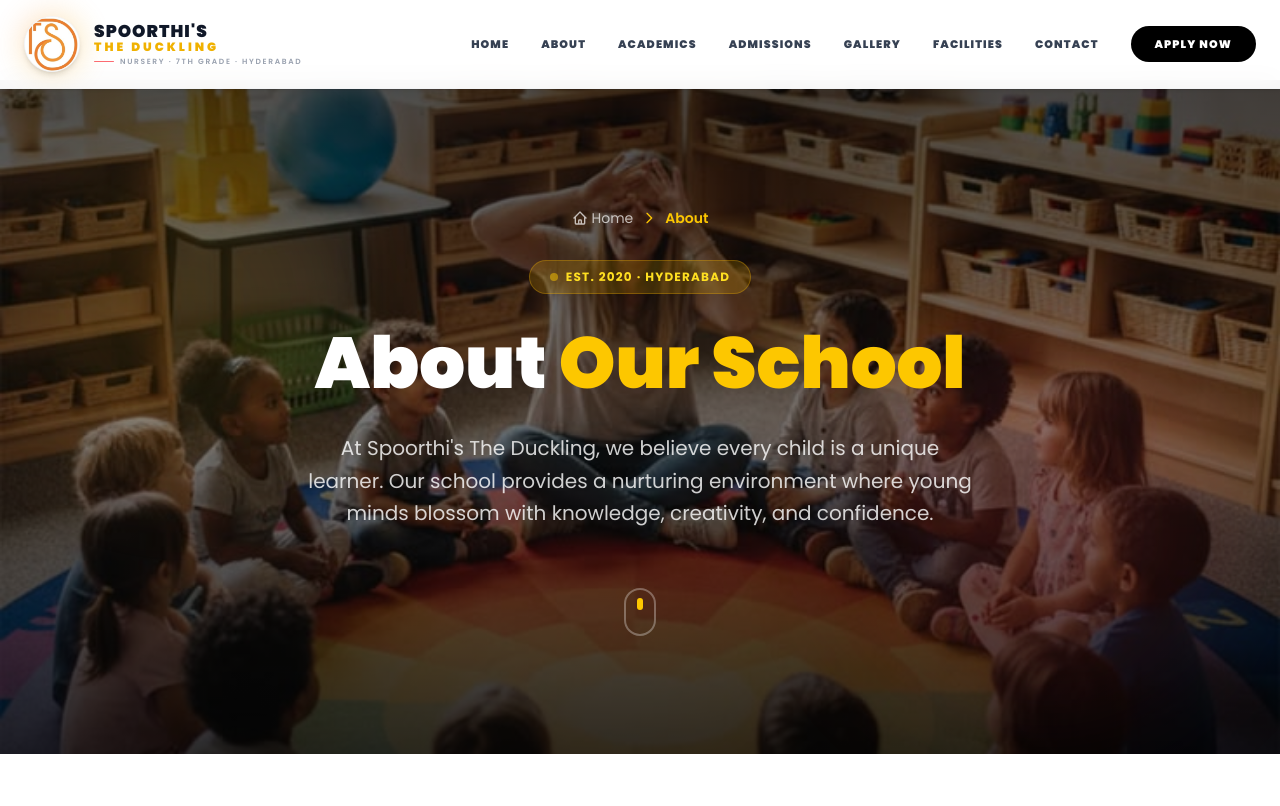
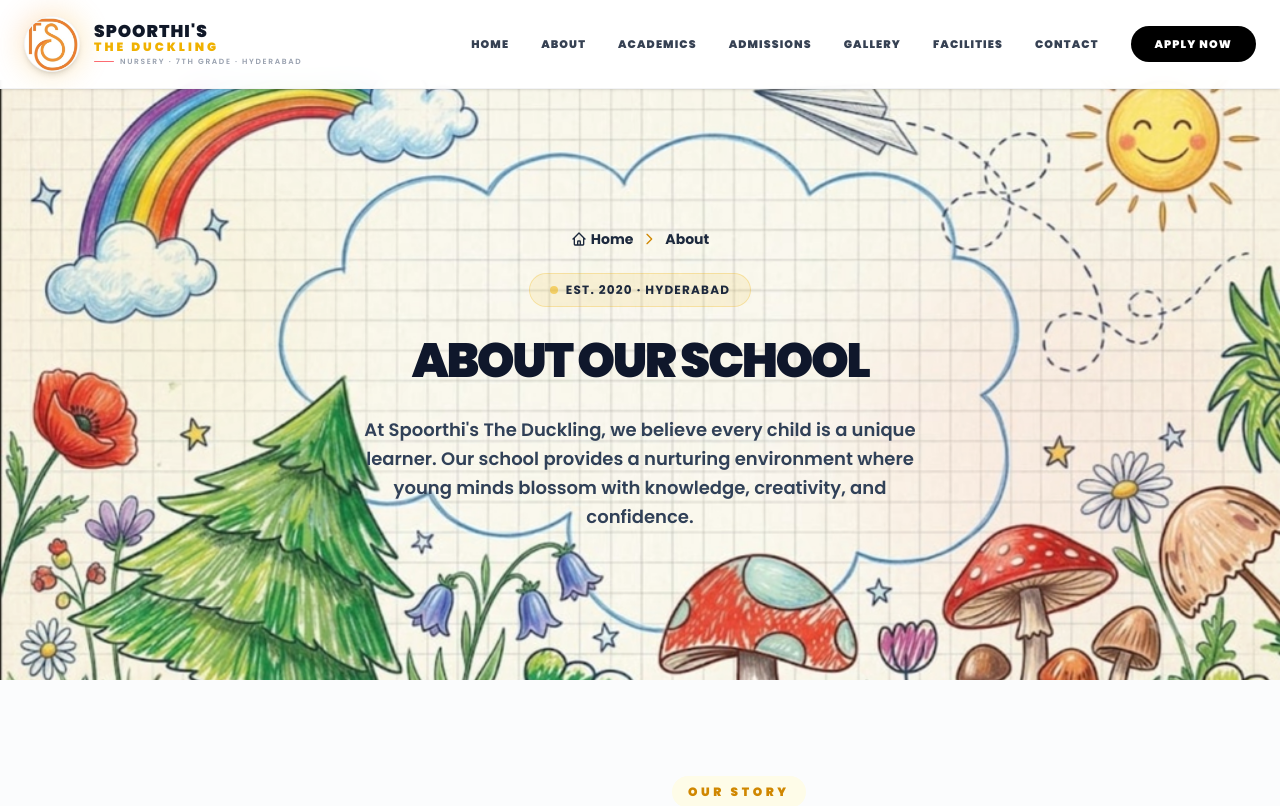
Before and after one commit to nadapanabhargavsai-creator/spoorthi-s-demo, a Next.js app: page /about in a window 1280 px wide. Shown: the top 806 px of the page. Built offline with nearby package versions, Linux system fonts and the light colour scheme.

Commit message:
Added new bg picture in about

```diff
--- a/app/(mainschool)/about/page.tsx
+++ b/app/(mainschool)/about/page.tsx
@@ -98,88 +98,70 @@ export default function AboutPage() {
     <main className="overflow-hidden">
 
       {/* ═══════════════════  HERO BANNER  ═══════════════════ */}
-      <section className="relative min-h-[70vh] flex items-center justify-center overflow-hidden">
+      <section className="relative min-h-[75vh] flex items-center justify-center overflow-hidden">
         {/* Background */}
         <div className="absolute inset-0">
           <img
-            src="/about.jpg"
-            alt="Spoorthi's The Duckling School Campus"
+            src="/about_kids_doodle.jpg"
+            alt="About Spoorthi's Kids Doodle Background"
             className="w-full h-full object-cover"
           />
-          <div className="absolute inset-0 bg-gradient-to-b from-black/70 via-black/50 to-black/80" />
+          <div className="absolute inset-0 bg-white/5" />
         </div>
 
         {/* Decorative elements */}
-        <div className="absolute top-20 left-10 w-72 h-72 rounded-full bg-yellow-500/10 blur-3xl" />
-        <div className="absolute bottom-10 right-10 w-96 h-96 rounded-full bg-red-500/10 blur-3xl" />
+        <div className="absolute top-20 left-10 w-72 h-72 rounded-full bg-yellow-500/5 blur-3xl" />
+        <div className="absolute bottom-10 right-10 w-96 h-96 rounded-full bg-red-500/5 blur-3xl" />
 
         {/* Content */}
-        <div className="relative z-10 text-center px-6 py-32 max-w-4xl mx-auto">
+        <div className="relative z-10 text-center px-6 py-16 max-w-3xl mx-auto">
+          <motion.div
+            initial={{ opacity: 0, scale: 0.95 }}
+            animate={{ opacity: 1, scale: 1 }}
+            transition={{ duration: 0.65, ease }}
+            className="p-8 md:p-12 text-slate-800"
+          >
             {/* Breadcrumb */}
             <motion.nav
-            initial={{ opacity: 0, y: -20 }}
+              initial={{ opacity: 0, y: -10 }}
               animate={{ opacity: 1, y: 0 }}
               transition={{ delay: 0.2, duration: 0.5 }}
-            className="flex items-center justify-center gap-2 text-sm text-white/70 mb-8"
+              className="flex items-center justify-center gap-2 text-sm text-slate-650 mb-6"
               aria-label="Breadcrumb"
             >
-            <Link href="/" className="hover:text-yellow-400 transition-colors flex items-center gap-1">
+              <Link href="/" className="hover:text-yellow-600 transition-colors flex items-center gap-1 font-bold">
                 <svg className="w-4 h-4" fill="none" stroke="currentColor" viewBox="0 0 24 24"><path strokeLinecap="round" strokeLinejoin="round" strokeWidth={2} d="M3 12l2-2m0 0l7-7 7 7M5 10v10a1 1 0 001 1h3m10-11l2 2m-2-2v10a1 1 0 01-1 1h-3m-6 0a1 1 0 001-1v-4a1 1 0 011-1h2a1 1 0 011 1v4a1 1 0 001 1m-6 0h6" /></svg>
                 Home
               </Link>
-            <svg className="w-4 h-4 text-yellow-400" fill="none" stroke="currentColor" viewBox="0 0 24 24"><path strokeLinecap="round" strokeLinejoin="round" strokeWidth={2} d="M9 5l7 7-7 7" /></svg>
-            <span className="text-yellow-400 font-semibold">About</span>
+              <svg className="w-4 h-4 text-yellow-600" fill="none" stroke="currentColor" viewBox="0 0 24 24"><path strokeLinecap="round" strokeLinejoin="round" strokeWidth={2} d="M9 5l7 7-7 7" /></svg>
+              <span className="text-yellow-750 font-bold">About</span>
             </motion.nav>
 
-          <motion.div
-            initial={{ opacity: 0, scale: 0.9 }}
-            animate={{ opacity: 1, scale: 1 }}
-            transition={{ delay: 0.1, duration: 0.6, ease }}
-            className="inline-flex items-center gap-2 bg-yellow-500/20 border border-yellow-500/30 rounded-full px-5 py-2 mb-6"
+            <div
+              className="inline-flex items-center gap-2 bg-yellow-500/10 border border-yellow-500/25 rounded-full px-5 py-2 mb-6"
             >
-            <span className="w-2 h-2 rounded-full bg-yellow-400 animate-pulse" />
-            <span className="text-xs font-bold text-yellow-300 uppercase tracking-widest">Est. 2020 · Hyderabad</span>
-          </motion.div>
+              <span className="w-2 h-2 rounded-full bg-yellow-500 animate-pulse" />
+              <span className="text-xs font-bold text-yellow-850 uppercase tracking-widest">Est. 2020 · Hyderabad</span>
+            </div>
 
-          <motion.h1
-            initial={{ opacity: 0, y: 30 }}
-            animate={{ opacity: 1, y: 0 }}
-            transition={{ delay: 0.3, duration: 0.7, ease }}
-            className="text-5xl md:text-7xl font-black text-white leading-tight mb-6"
+            <h1
+              className="text-4xl md:text-5xl font-black text-slate-900 leading-tight mb-6 uppercase tracking-tighter"
             >
-            About <span className="text-yellow-400">Our School</span>
-          </motion.h1>
+              About <span className="text-yellow-650">Our School</span>
+            </h1>
 
-          <motion.p
-            initial={{ opacity: 0, y: 20 }}
-            animate={{ opacity: 1, y: 0 }}
-            transition={{ delay: 0.5, duration: 0.6 }}
-            className="text-lg md:text-xl text-white/80 max-w-2xl mx-auto leading-relaxed"
+            <p
+              className="text-base md:text-lg text-slate-700 max-w-xl mx-auto leading-relaxed font-semibold"
             >
               At Spoorthi&apos;s The Duckling, we believe every child is a unique learner. Our school provides a nurturing
               environment where young minds blossom with knowledge, creativity, and confidence.
-          </motion.p>
-
-          {/* Scroll indicator */}
-          <motion.div
-            initial={{ opacity: 0 }}
-            animate={{ opacity: 1 }}
-            transition={{ delay: 1.2, duration: 0.6 }}
-            className="mt-12"
-          >
-            <motion.div
-              animate={{ y: [0, 10, 0] }}
-              transition={{ repeat: Infinity, duration: 2 }}
-              className="mx-auto w-8 h-12 rounded-full border-2 border-white/30 flex items-start justify-center pt-2"
-            >
-              <div className="w-1.5 h-3 rounded-full bg-yellow-400" />
-            </motion.div>
+            </p>
           </motion.div>
         </div>
       </section>
 
       {/* ═══════════════════  SCHOOL INTRODUCTION  ═══════════════════ */}
-      <section className="py-24 px-6 bg-white">
+      <section className="py-24 px-6 bg-slate-50/60">
         <div className="max-w-7xl mx-auto">
           <motion.div
             initial="hidden"
```
Also changed, not shown: public/about_kids_doodle.jpg (added). Lines whose indentation alone changed are shown as unchanged.
